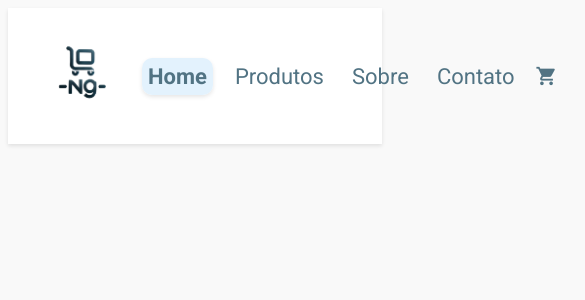
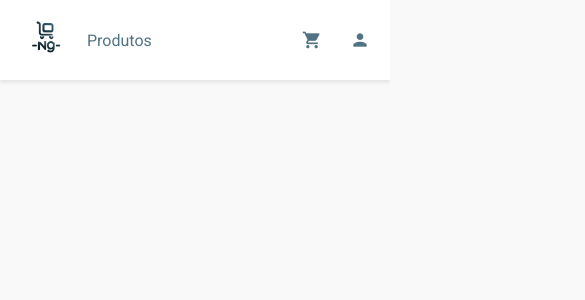
Before and after one commit to Antoniolps/ng-ecommerce, an Angular app: page / in a window 390 px wide. Shown: the top 300 px of the page, 585 px wide, since content can reach past the window. Built offline with nearby package versions, Linux system fonts and the light colour scheme.

Commit message:
✨feat: adiciona títulos às rotas de produtos e carrinho, melhora responsividade e estilização da página de produto

```diff
--- a/src/app/app.routes.ts
+++ b/src/app/app.routes.ts
@@ -6,6 +6,7 @@ import { CartPageComponent } from './pages/cart-page/cart-page.component';
 export const routes: Routes = [
     {
         path: 'products',
+        title: 'Produtos',
         component: ProductsComponent,
     },
     {
@@ -14,6 +15,7 @@ export const routes: Routes = [
     },
     {
         path: 'cart',
+        title: 'Meu Carrinho',
         component: CartPageComponent,
     }
 ];
--- a/src/app/components/header/header.component.css
+++ b/src/app/components/header/header.component.css
@@ -2,13 +2,15 @@
     display: flex;
     align-items: center;
     justify-content: space-between;
-    padding: 16px 24px;
+    padding: 8px 16px;
     background-color: #fff;
     box-shadow: 0 2px 4px rgba(0, 0, 0, 0.1);
     position: sticky;
     top: 0;
     z-index: 1000;
-    margin-bottom: 10px;
+    margin-bottom: 8px;
+    max-width: 100%;
+    max-height: 8%;
 }
 
 .header-start {
@@ -17,28 +19,26 @@
     flex-direction: row;
 }
 
-
 .logo img {
-    height: 100px;
+    height: 60px;
     width: auto;
     cursor: pointer;
 }
 
-
 .nav ul {
     display: flex;
-    gap: 16px;
+    gap: 12px;
     list-style: none;
     margin: 0;
-    padding: 10px;
+    padding: 6px;
 }
 
 .nav a {
     text-decoration: none;
     color: #517383;
-    padding: 5px;
-    font-size: 22px;
-    border-radius: 10px;
+    padding: 4px;
+    font-size: 16px;
+    border-radius: 8px;
     border: 1px solid transparent;
     transition: all 0.2s ease;
 }
@@ -52,7 +52,7 @@
 .active-link {
     font-weight: bold;
     background-color: #e3f2fd;
-    border-radius: 10px;
+    border-radius: 8px;
     border: 1px solid transparent;
     box-shadow: 0 2px 4px rgba(0, 0, 0, 0.1);
     transition: all 0.2s ease;
@@ -60,15 +60,15 @@
 
 .actions {
     display: flex;
-    gap: 32px;
+    gap: 20px;
 }
 
 .btn-icon {
-    font-size: 22px;
+    font-size: 20px;
     color: #517383;
     cursor: pointer;
-    padding: 5px;
-    border-radius: 10px;
+    padding: 4px;
+    border-radius: 8px;
     transition: all 0.2s ease;
 }
 
--- a/src/app/components/header/header.component.html
+++ b/src/app/components/header/header.component.html
@@ -5,10 +5,7 @@
         </div>
         <nav class="nav">
             <ul>
-                <li><a routerLink='/' routerLinkActive="active-link" [routerLinkActiveOptions]="{ exact: true }">Home</a></li>
                 <li><a routerLink='/products' routerLinkActive="active-link">Produtos</a></li>
-                <li><a routerLink='/about' routerLinkActive="active-link">Sobre</a></li>
-                <li><a routerLink='/contact' routerLinkActive="active-link">Contato</a></li>
             </ul>
         </nav>
     </div>
--- a/src/app/pages/product-page/product-page.component.css
+++ b/src/app/pages/product-page/product-page.component.css
@@ -1,9 +1,8 @@
 .container {
     display: flex;
     flex-direction: column;
-    align-items: flex-start;
     gap: 24px;
-    max-width: 1200px;
+    max-width: 70%;
     margin: 20px auto;
     padding: 16px;
     background-color: #fff;
@@ -41,12 +40,35 @@
     width: 100%;
 }
 
-.product-image {
-    width: 400px;
-    height: auto;
-    object-fit: cover;
+.product-container .col {
+    flex: 1;
+    width: 50%;
+    box-sizing: border-box;
+}
+
+/* Ajuste para imagem quadrada com tamanho fixo */
+.col:first-child {
+    display: flex;
+    justify-content: center;
+    align-items: center;
+}
+
+.image-container {
+    width: 350px;
+    height: 350px;
+    background-color: #f9f9f9;
     border-radius: 8px;
-    box-shadow: 0 2px 4px rgba(0, 0, 0, 0.1);
+    display: flex;
+    justify-content: center;
+    align-items: center;
+    overflow: hidden;
+}
+
+img.product-image {
+    max-width: 80%;
+    max-height: 80%;
+    object-fit: contain;
+    display: block;
 }
 
 .product-title {
@@ -74,14 +96,38 @@
     margin-bottom: 20px;
 }
 
+.btn-carrinho{
+    padding: 8px 16px;
+    font-size: 16px;
+    font-weight: 500;
+    color: #fff;
+    background-color: #517383;
+    border: 1px solid transparent;
+    border-radius: 50px;
+    transition: all 0.2s ease;
+    cursor: pointer;
+    display: flex;
+    align-items: center;
+    gap: 8px;
+}
+
+.btn-carrinho:hover {
+    background-color: #3a5a7d;
+}
+
 @media (max-width: 768px) {
     .product-container {
         flex-direction: column;
         align-items: center;
     }
 
-    .product-image {
+    .product-container .col {
         width: 100%;
-        max-width: 300px;
+    }
+
+    .image-container {
+        width: 280px;
+        height: 280px;
+        margin: 0 auto;
     }
 }
--- a/src/app/pages/product-page/product-page.component.html
+++ b/src/app/pages/product-page/product-page.component.html
@@ -7,23 +7,22 @@
     </div>
     <div class="product-container">
         <div class="col">
-            <img class="product-image" [src]="product.image" [alt]="product.title">
+            <div class="image-container">
+                <img class="product-image" [src]="product.image" [alt]="product.title">
+            </div>
         </div>
         <div class="col">
             <div class="row">
                 <h3 class="product-title">{{ product.title }}</h3>
                 <p>{{product.description}}</p>
-                <p>{{product.category}}</p>
-                <p [title]="product.rating?.rate"><app-star-rating [rating]="product.rating"></app-star-rating></p>
-                <p>R$ {{product.price?.toFixed(2)}}</p>
+                <strong>{{product.category}}</strong>
+                <p [title]="product.rating.rate"><app-star-rating [rating]="product.rating"></app-star-rating></p>
+                <p>R$ {{product.price.toFixed(2)}}</p>
             </div>
+            <button class="btn-carrinho" (click)="addToCart(product)">
+                <span class="material-icons"> shopping_cart </span>
+                Adicionar ao carrinho
+            </button>
         </div>
     </div>
-    <div class="actions">
-        <button (click)="addToCart(product)">
-            <span class="material-icons"> shopping_cart </span>
-            Adicionar ao carrinho
-        </button>
-
-    </div>
 </div>
--- a/src/app/pages/product-page/product-page.component.ts
+++ b/src/app/pages/product-page/product-page.component.ts
@@ -4,6 +4,7 @@ import { ProductService } from '../../services/api/product.service';
 import { ActivatedRoute, RouterModule } from '@angular/router';
 import { CommonModule } from '@angular/common';
 import { StarRatingComponent } from '../../components/star-rating/star-rating.component';
+import { Title } from '@angular/platform-browser';
 
 @Component({
   selector: 'app-product-page',
@@ -12,10 +13,14 @@ import { StarRatingComponent } from '../../components/star-rating/star-rating.co
   styleUrl: './product-page.component.css'
 })
 export class ProductPageComponent {
-  product?: Product;
+  product!: Product;
   productID!: number;
 
-  constructor(private productService: ProductService, private route: ActivatedRoute) {
+  constructor(
+    private productService: ProductService,
+    private route: ActivatedRoute,
+    private titleService: Title
+  ) {
 
   }
 
@@ -28,8 +33,10 @@ export class ProductPageComponent {
     this.productService.getProduct(id).subscribe({
       next: (data) => {
         this.product = data;
+        this.titleService.setTitle(data.title);
       },
     });
+
   }
 
   //This method will be used to handle if the product will be added to the local cart or the API cart.
--- a/src/styles.css
+++ b/src/styles.css
@@ -1,3 +1,9 @@
+body{
+  margin: 0;
+  padding: 0;
+  box-sizing: border-box;
+}
+
 /* You can add global styles to this file, and also import other style files */
 .roboto-thin {
   font-family: "Roboto", serif;
```
Lines whose indentation alone changed are shown as unchanged.
